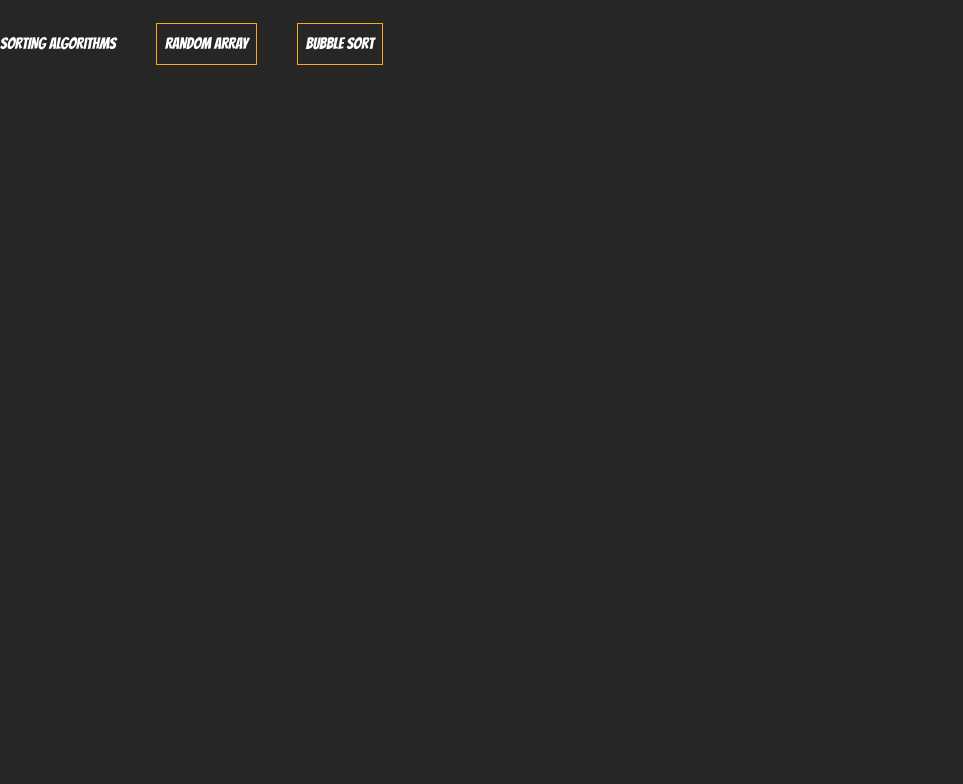
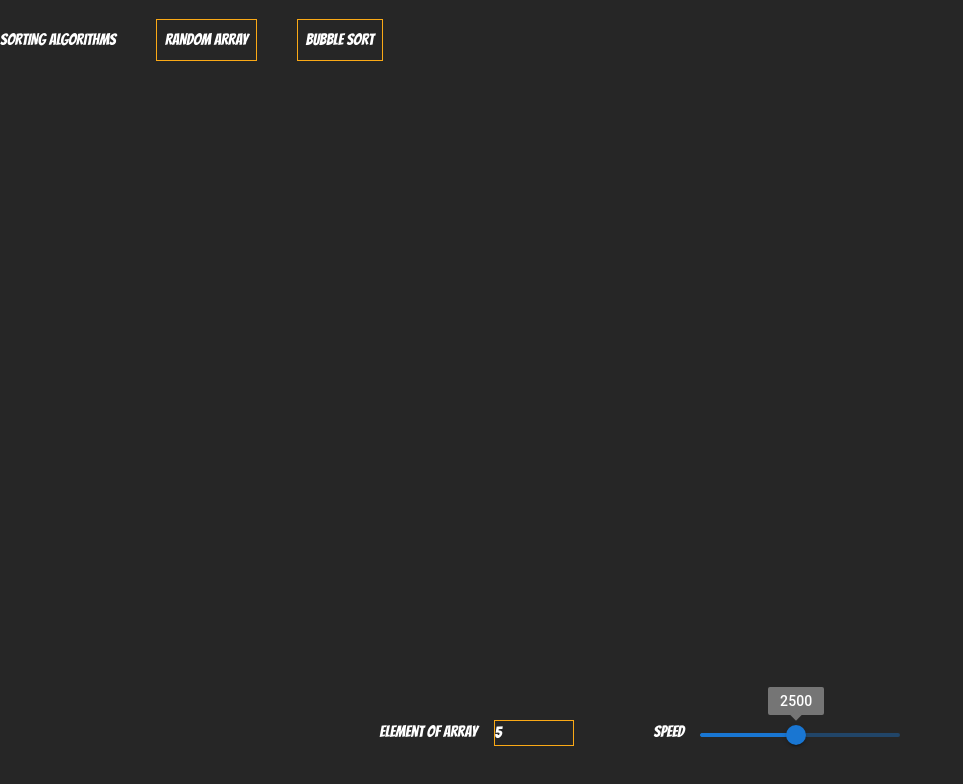
Before and after one commit to mattiaTuri/SortingAlgorithms, a React (Create React App) app: page / in a window 1280 px wide. Shown: the top 784 px of the page, without its empty margins (0-963 px from the left). Built offline with nearby package versions, Linux system fonts and the light colour scheme.

Commit message:
set toolbar layout

```diff
--- a/package.json
+++ b/package.json
@@ -3,6 +3,9 @@
   "version": "0.1.0",
   "private": true,
   "dependencies": {
+    "@emotion/react": "^11.11.1",
+    "@emotion/styled": "^11.11.0",
+    "@mui/material": "^5.14.7",
     "@testing-library/jest-dom": "^5.17.0",
     "@testing-library/react": "^13.4.0",
     "@testing-library/user-event": "^13.5.0",
--- a/src/App.tsx
+++ b/src/App.tsx
@@ -1,18 +1,22 @@
 import { Outlet } from "react-router-dom";
 import Navbar from "./components/core/navbar";
 import { createContext, useState } from "react";
+import Toolbar from "./components/core/toolbar/Toolbar";
 
 export const ArrayContext = createContext<any>([]);
 
 function App() {
   const [array, setArray] = useState<number[]>();
-  const value = { array, setArray };
+  const [arrayLenght, setArrayLenght] = useState<number>(5);
+  const [time, setTime] = useState<number>(2500);
+  const value = { array, setArray, arrayLenght, setArrayLenght, time, setTime };
 
   return (
     <ArrayContext.Provider value={value}>
-      <div className="h-screen flex flex-col">
+      <div className="h-screen flex flex-col justify-between">
         <Navbar />
         <Outlet />
+        <Toolbar />
       </div>
     </ArrayContext.Provider>
   );
--- a/src/components/core/bubbleSortFunction.ts
+++ b/src/components/core/bubbleSortFunction.ts
@@ -1,6 +1,6 @@
-export const bubbleSort = async (index: number) => {
+export const bubbleSort = async (index: number, time: number) => {
   let spanElemList: NodeListOf<HTMLSpanElement> =
-      document.querySelectorAll("span");
+    document.querySelectorAll("#container span");
   let spanElem: HTMLSpanElement[] = Array.from(spanElemList);
   let currentNumber = spanElem[0];
   let nextNumber: any = [];
@@ -10,23 +10,29 @@ export const bubbleSort = async (index: number) => {
     for (let i: number = 0; i < spanElem.length; i++) {
       if (i != spanElem.length - 1) {
         nextNumber = spanElem[i + 1];
-          updateElemPos(currentNumber, nextNumber, "0", "-100")
-          await delay(500);
+        updateElemPos(currentNumber, nextNumber, "0", "-100", time);
+        await delay(time);
         if (parseInt(currentNumber.id) > parseInt(nextNumber.id)) {
-            const diff:number = nextNumber.offsetLeft - currentNumber.offsetLeft;
-            updateElemPos(currentNumber, nextNumber, diff.toString(), "-100");
-            await delay(500);
-            updateElemPos(currentNumber, nextNumber, diff.toString(), "0")
-            await delay(500);
+          const diff: number = nextNumber.offsetLeft - currentNumber.offsetLeft;
+          updateElemPos(
+            currentNumber,
+            nextNumber,
+            diff.toString(),
+            "-100",
+            time
+          );
+          await delay(time);
+          updateElemPos(currentNumber, nextNumber, diff.toString(), "0", time);
+          await delay(time);
           insertElementBefore(currentNumber, nextNumber);
         } else {
-            updateElemPos(currentNumber, nextNumber, "0", "0")
+          updateElemPos(currentNumber, nextNumber, "0", "0", time);
           currentNumber = nextNumber;
         }
-          await delay(500);
+        await delay(time);
       }
     }
-      await bubbleSort(index + 1);
+    await bubbleSort(index + 1, time);
   }
   setColorCompleteElem(spanElem, index + 1);
 };
@@ -41,12 +47,15 @@ export const bubbleSort = async (index: number) => {
 
 const updateElemPos = (
   currentNumber: HTMLSpanElement,
-    nextNumber: HTMLSpanElement, x:string, y:string
+  nextNumber: HTMLSpanElement,
+  x: string,
+  y: string,
+  time: number
 ) => {
   currentNumber.style.transform = `translate(${x}px, ${y}px)`;
-    currentNumber.style.transitionDuration = "300ms"
+  currentNumber.style.transitionDuration = `${time - 100}ms`;
   nextNumber.style.transform = `translate(-${x}px, ${y}px)`;
-    nextNumber.style.transitionDuration = "300ms"
+  nextNumber.style.transitionDuration = `${time - 100}ms`;
 };
 
 const insertElementBefore = async (
@@ -54,11 +63,9 @@ export const bubbleSort = async (index: number) => {
   nextNumber: HTMLSpanElement
 ) => {
   currentNumber.style.transform = `initial`;
-    currentNumber.style.transitionDuration = "0s"
+  currentNumber.style.transitionDuration = "0s";
   nextNumber.style.transform = `initial`;
-    document
-      .getElementById("container")
-      ?.insertBefore(nextNumber, currentNumber);
+  document.getElementById("container")?.insertBefore(nextNumber, currentNumber);
 };
 
 const delay = (delayTime: number) => {
--- a/src/components/core/navbar.tsx
+++ b/src/components/core/navbar.tsx
@@ -5,11 +5,13 @@ import CustomButton from "../shared/CustomButton";
 import { bubbleSort } from "./bubbleSortFunction";
 
 function Navbar() {
-  const { array, setArray } = useContext<any>(ArrayContext);
+  const { arrayLenght, setArray, time } = useContext<any>(ArrayContext);
 
   const createArray = () => {
-    setArray(Array.from({ length: 5 }, () => Math.floor(Math.random() * 101)));
-    document.querySelectorAll("span").forEach((elem: HTMLSpanElement) => {
+    setArray(
+      Array.from({ length: arrayLenght }, () => Math.floor(Math.random() * 101))
+    );
+    document.querySelectorAll("#container span").forEach((elem: any) => {
       elem.style.backgroundColor = "#faa916";
     });
   };
@@ -25,7 +27,7 @@ function Navbar() {
               title="RANDOM ARRAY"
             />
             <CustomButton
-              functionClick={() => bubbleSort(0)}
+              functionClick={() => bubbleSort(0, time)}
               title="BUBBLE SORT"
             />
           </div>
--- /dev/null
+++ b/src/components/core/toolbar/RangeSlider.tsx
@@ -0,0 +1,31 @@
+import Slider from "@mui/material/Slider";
+import { useContext } from "react";
+import { ArrayContext } from "../../../App";
+
+function RangeSlider() {
+  const { arrayLenght, setArrayLenght, time, setTime } =
+    useContext(ArrayContext);
+
+  const onTimeChange = () => {
+    setTime(
+      (document.getElementById("slider-range") as HTMLInputElement).value
+    );
+  };
+
+  return (
+    <Slider
+      key={`slider-${time}`}
+      id="slider-range"
+      aria-label="Always visible"
+      defaultValue={time}
+      //getAriaValueText={valuetext}
+      min={200}
+      max={5000}
+      valueLabelDisplay="on"
+      sx={{ width: "200px" }}
+      onChange={() => onTimeChange()}
+    />
+  );
+}
+
+export default RangeSlider;
--- /dev/null
+++ b/src/components/core/toolbar/Toolbar.tsx
@@ -0,0 +1,83 @@
+import { useContext, useEffect } from "react";
+import { ArrayContext } from "../../../App";
+import Container from "../../shared/Container";
+import RangeSlider from "./RangeSlider";
+import Slider from "@mui/material/Slider";
+
+function Toolbar() {
+  const { arrayLenght, setArrayLenght, time, setTime } =
+    useContext(ArrayContext);
+
+  const onArrayLenghtChange = () => {
+    setArrayLenght(
+      (document.getElementById("quantity") as HTMLInputElement).value
+    );
+  };
+
+  const onTimeChange = (e: any) => {
+    setTime(e.target.value);
+  };
+
+  return (
+    <div className="h-[100px]">
+      <Container>
+        <div className="w-full flex justify-center gap-20">
+          <div className="flex gap-4">
+            <span className="text-white">Element of array</span>
+            <input
+              type="number"
+              id="quantity"
+              name="quantity"
+              value={arrayLenght}
+              onChange={() => onArrayLenghtChange()}
+              min="3"
+              max="20"
+              className="w-20 h-max bg-transparent border border-[#faa916] text-white"
+            />
+          </div>
+          <div className="flex items-start gap-4">
+            <span className="text-white">Speed</span>
+            <Slider
+              key={`slider-${time}`}
+              id="slider-range"
+              aria-label="Always visible"
+              defaultValue={time}
+              min={200}
+              max={5000}
+              valueLabelDisplay="on"
+              sx={{
+                width: "200px",
+                thumb: {
+                  color: "yellow",
+                },
+              }}
+              onChange={(e) => onTimeChange(e)}
+            />
+            {/* <div className="relative">
+              <div
+                id="label-range"
+                className="flex flex-col items-center gap-3 absolute bottom-[40px]"
+              >
+                <div className="border-2 border-[#faa916] h-[50px] w-[50px] rounded-full flex justify-center items-center">
+                  <span className="text-white">{time}</span>
+                </div>
+                <div className="clip-triangle w-5 h-5 bg-[#faa916] rounded-xl"></div>
+              </div>
+              <input
+                id="slider-range"
+                className="w-[200px]"
+                value={time}
+                type="range"
+                min="200"
+                max="5000"
+                onChange={() => onTimeChange()}
+              />
+            </div> */}
+          </div>
+        </div>
+      </Container>
+    </div>
+  );
+}
+
+export default Toolbar;
--- a/src/index.css
+++ b/src/index.css
@@ -7,13 +7,24 @@
   src: url("../public/font/Bangers-Regular.ttf");
 }
 
-*{
-  margin:0;
-  padding:0;
+* {
+  margin: 0;
+  padding: 0;
   box-sizing: border-box;
 }
 
-body{
+body {
   background-color: #262626;
   font-family: "Bangers";
 }
+
+input[type="range"] {
+  accent-color: #faa916;
+  cursor: pointer;
+}
+
+@layer {
+  .clip-triangle {
+    clip-path: polygon(50% 100%, 0 0, 100% 0);
+  }
+}
```
Also changed, not shown: 1 other file (tests, documents, lock files or other folders). Lines whose indentation alone changed are shown as unchanged.
